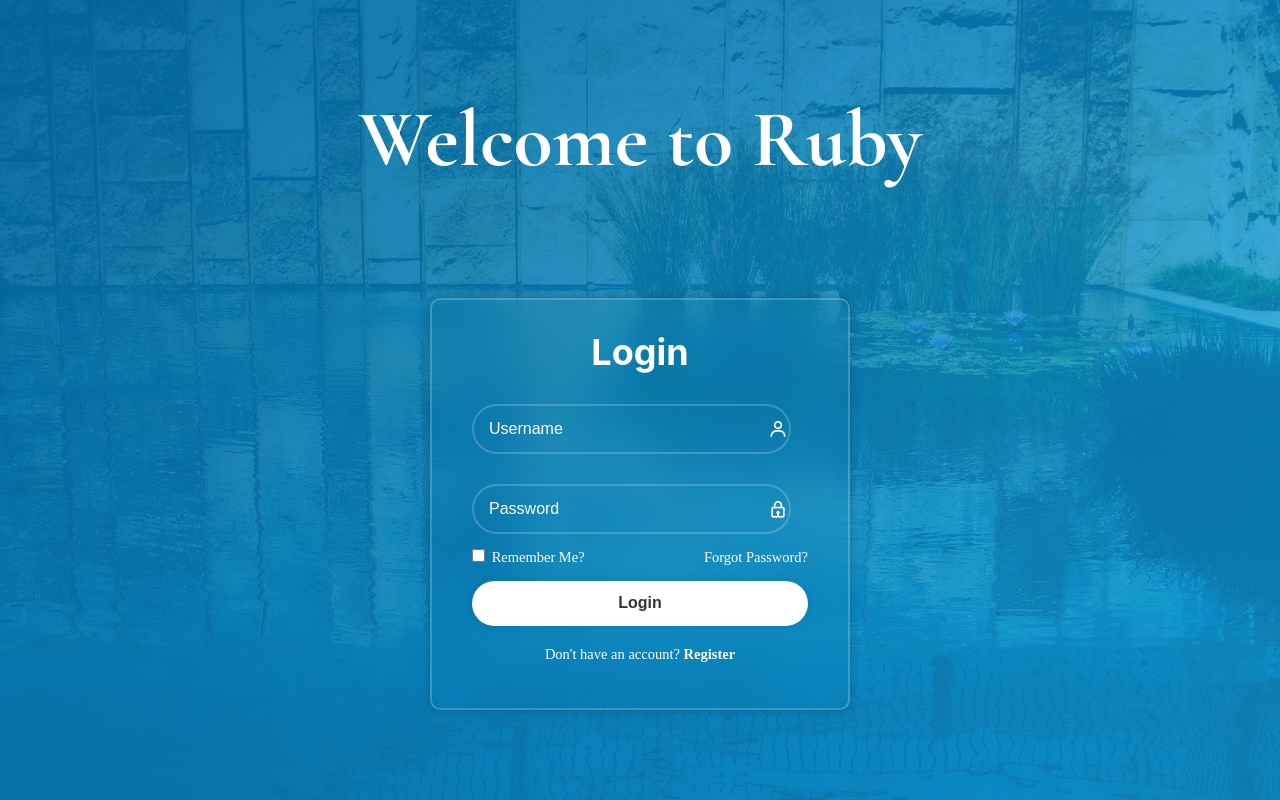
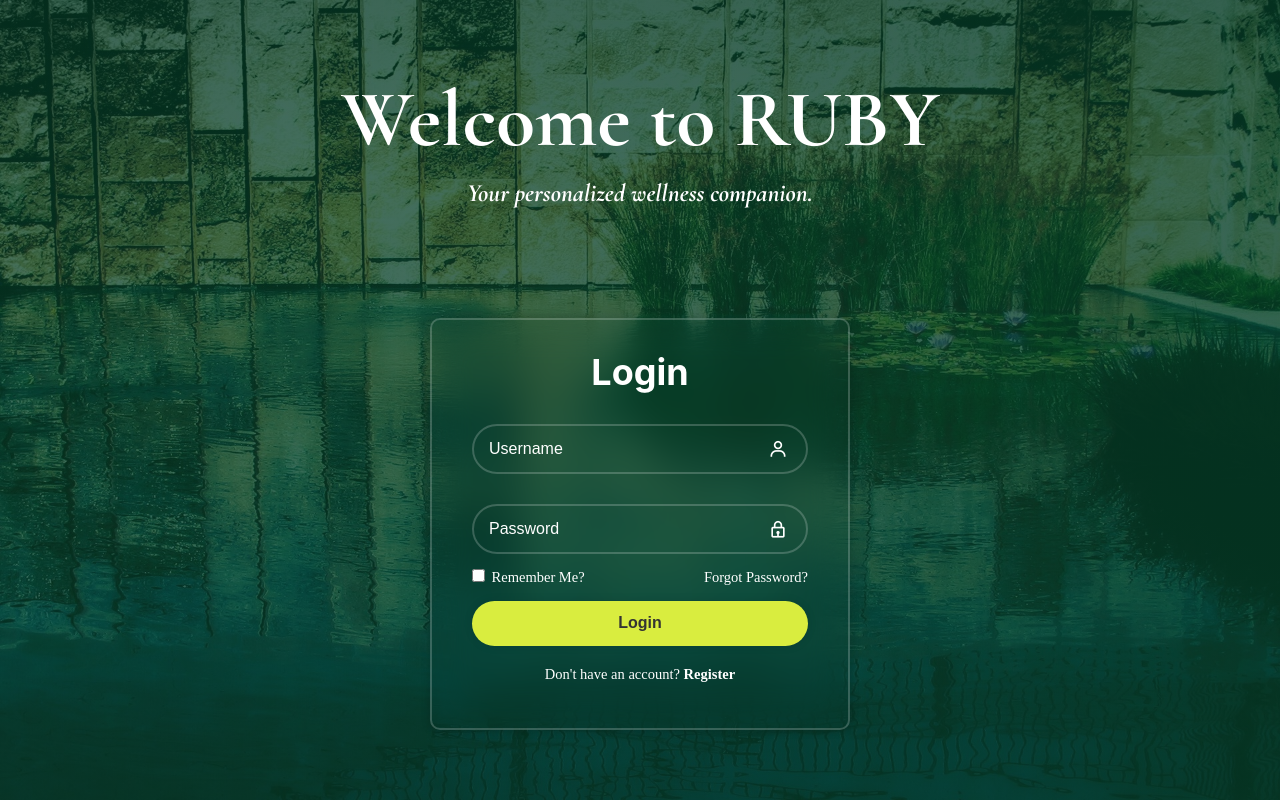
Before and after one commit to Ruby-Project-SEO/Ruby, a Flask app: page / in a window 1280 px wide. Run offline with Flask 3, Linux system fonts and the light colour scheme; some libraries are stand-ins or nearby versions.

Commit message:
login page and dashboard page UI worked on

```diff
--- a/ruby.py
+++ b/ruby.py
@@ -44,6 +44,7 @@ def get_food_price(food_id):
                           params={"apiKey": spoonacular_key})
 
   info = response.json()
+  print(info)
 
   price_in_cents = info.get("price", None)
 
--- a/static/styles.css
+++ b/static/styles.css
@@ -24,6 +24,14 @@
     display: inline;
 }
 
+.login-title h2{
+    text-align: center;
+    color:#fff;
+    font-family: 'Cormorant Garamond', serif;
+    margin-top: 10px;
+    font-size: 25px;
+}
+
 .login-title h1{
     font-family: 'Cormorant Garamond', serif;
     font-weight: 700;
@@ -35,7 +43,7 @@
     align-items: center;
     min-height: 100vh;
     background:
-      linear-gradient(135deg, rgba(3, 105, 161, 0.95), rgba(14, 165, 233, 0.75)),
+      linear-gradient(135deg, rgba(5, 61, 39, 0.72), rgba(5, 61, 39, 0.82)),
       url("../static/images/493624.jpg") no-repeat;
     background-position: center;
     position: relative;
@@ -72,7 +80,7 @@
 
 .input-box input{
     font-size: 16px;
-    width: 95%;
+    width: 100%;
     height: 100%;
     background: transparent;
     border: none;
@@ -123,7 +131,7 @@
 .wrapper .btn{
     width: 100%;
     height: 45px;
-    background: #fff;
+    background: #d9ed3f;
     border: none;
     outline: none;
     border-radius: 40px;
--- a/templates/layout.html
+++ b/templates/layout.html
@@ -28,8 +28,8 @@
           <div class="navbar-nav mx-auto">
             <a class="nav-link" href="/">Home</a>
             <a class="nav-link" href="/recipe">Recipes</a>
-            <a class="nav-link" href="#">Drugs</a>
-            <a class="nav-link" href="#">Skin</a>
+            <a class="nav-link" href="#">Drug Comparison</a>
+            <a class="nav-link" href="#">Routine</a>
             <a class="nav-link" href="#">Cart</a>
           </div>
 
--- a/templates/login.html
+++ b/templates/login.html
@@ -16,13 +16,14 @@
     <div class="login-page">
         <div class="login-container">
             <div class="login-title">
-                <h1> Welcome to Ruby</h1>
+                <h1> Welcome to RUBY</h1>
+                <h2> <em>Your personalized wellness companion.</em></h2>
             </div>
             <div class="wrapper">
-                <form action=" ">
+                <form action="/entry" method="post">
                     <h1>Login</h1>
                     <div class="input-box">
-                        <input type="text" placeholder="Username" required>
+                        <input type="text" placeholder="Username" required name="usr">
                         <i class="bx bx-user"></i>
                     </div>
                     <div class="input-box">
```
Also changed, not shown: templates/welcome.html (+25 -2 lines).
